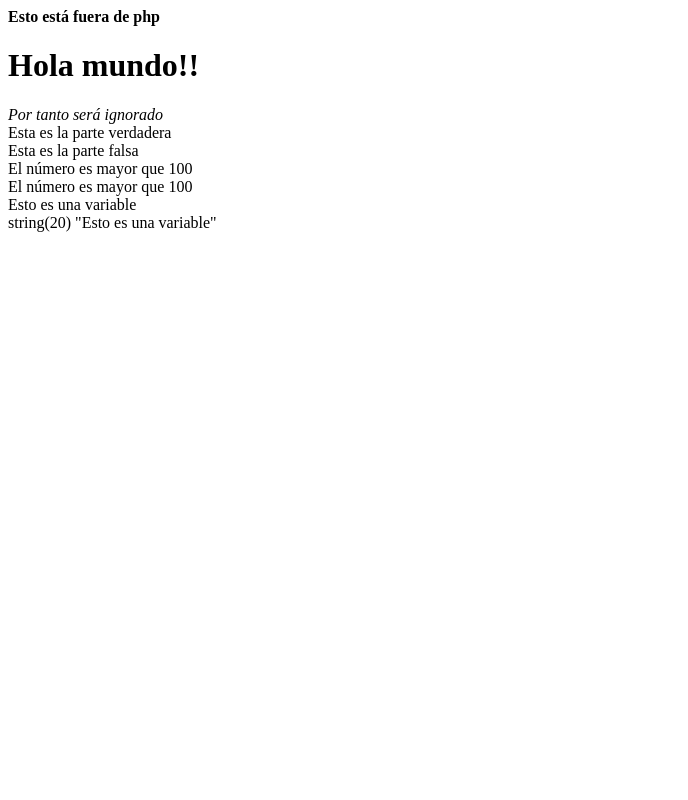
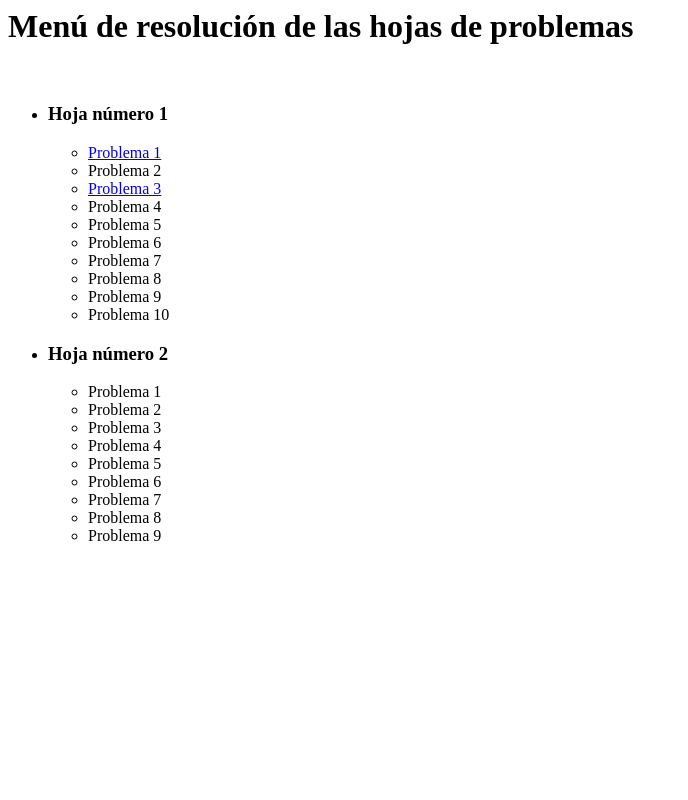
Before and after one commit to Buendy/ProyectoFromGit, a PHP site: page / in a window 1280 px wide. Shown: the whole page, without its empty margins (0-688 px from the left). Run offline with PHP 8.4, Linux system fonts and the light colour scheme.

Commit message:
Segundo commit

```diff
--- a/public/index.php
+++ b/public/index.php
@@ -1,38 +1,37 @@
-<b>Esto está fuera de php</b>
-<?="<h1>Hola mundo!!</h1>"?>
-<i>Por tanto será ignorado</i>
+<h1>Menú de resolución de las hojas de problemas</h1>
+<br>
+<ul>
+	<li>
+		<h3>Hoja número 1</h3>
+		<ul>
+			<li><a href="/hoja1/ejercicio_1.php">Problema 1</a></li>
+			<li>Problema 2</li>
+			<li><a href="/hoja1/ejercicio_3.php">Problema 3</a></li>
+			<li>Problema 4</li>
+			<li>Problema 5</li>
+			<li>Problema 6</li>
+			<li>Problema 7</li>
+			<li>Problema 8</li>
+			<li>Problema 9</li>
+			<li>Problema 10</li>
+		</ul>
+	</li>
 
-<?php
+	<li>
+		<h3>Hoja número 2</h3>
+	<ul>
+		<li>Problema 1</li>
+		<li>Problema 2</li>
+		<li>Problema 3</li>
+		<li>Problema 4</li>
+		<li>Problema 5</li>
+		<li>Problema 6</li>
+		<li>Problema 7</li>
+		<li>Problema 8</li>
+		<li>Problema 9</li>
 
-if(true){ //condicional simple
-	echo "<br>Esta es la parte verdadera";
-}
-
-$numero = 150;
-if($numero < 10){ //condicional compuesto
-	echo "<br>Esta es la parte verdadera";
-} else echo "<br>Esta es la parte falsa";
+	</ul>
+	</li>
 
 
-if($numero == 100){ //condicional multiple
-	echo "<br>El numero es 100";
-	} else if ($numero > 100) {
-		echo "<br>El número es mayor que 100";
-	}else {
-		echo "<br>El número es menor que 100";
-}
-
-if($numero == 100){ ?>
-<br>El numero es 100
-<?php } else if ($numero > 100) { ?>
-<br>El número es mayor que 100
-<?php }else {?>
-<br>El número es menor que 100
-<?php } ?>
-
-<br>
-
-<?php
-$cadena ="Esto es una variable";
-echo "$cadena<br>";
-var_dump($cadena);
+</ul>
```
Also changed, not shown: public/boton.html (added, +55 -0 lines), public/hoja1/ejercicio_1.php (added, +11 -0 lines), public/hoja1/ejercicio_3.php (added, +13 -0 lines), public/index2.php (added, +33 -0 lines).
